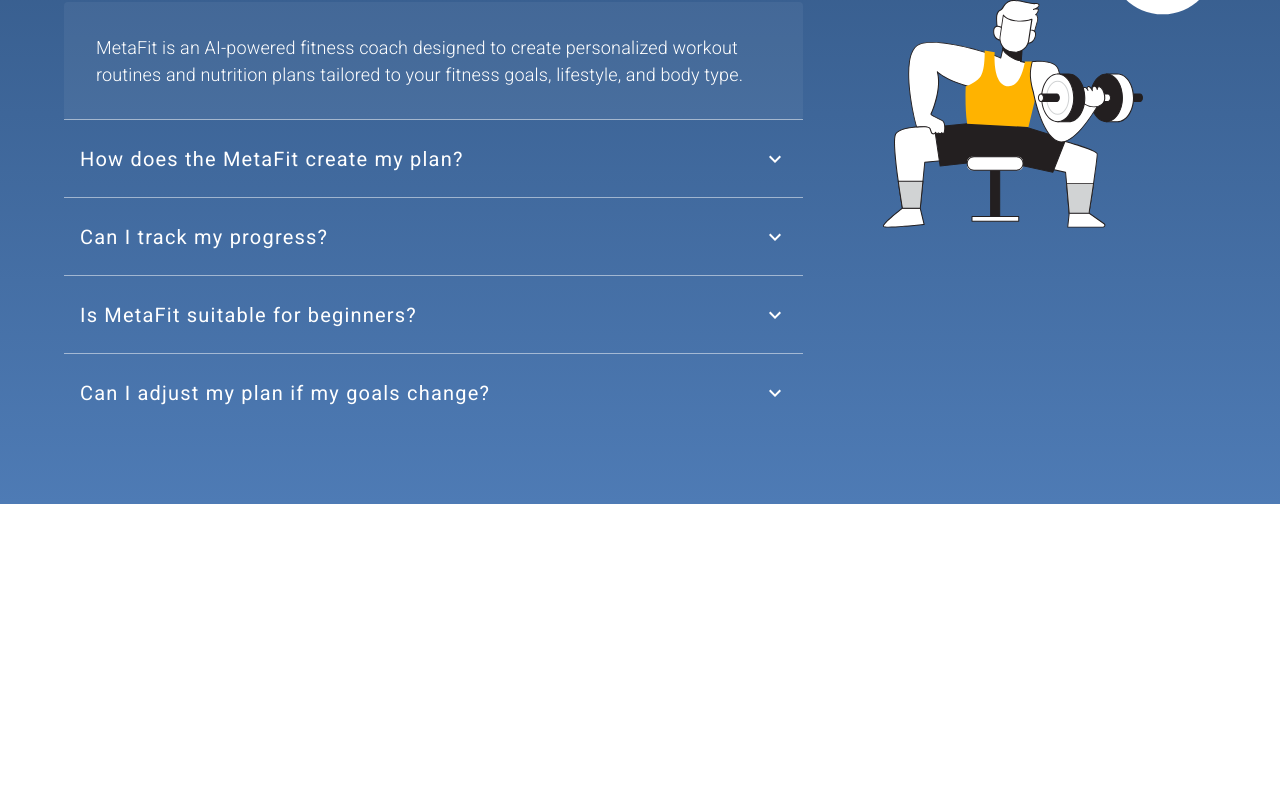
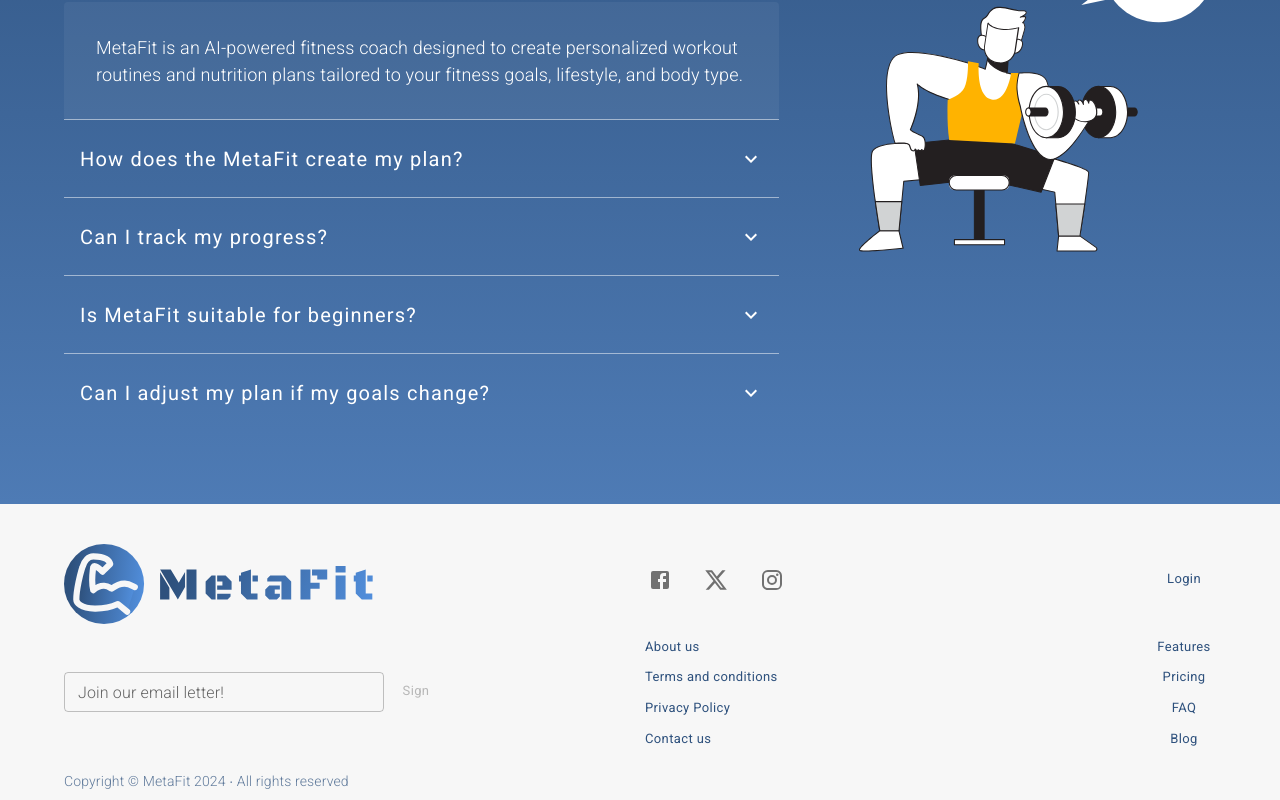
Before and after one commit to BrennoLima/MetaFit, a React (Create React App) app: page / in a window 1280 px wide. Shown: the part 2478-3278 px from the top of the page. Before the commit the page ends 2982 px from the top, so only its background shows below. Built offline with nearby package versions, Linux system fonts and the light colour scheme; a web font is replaced by a local one.

Commit message:
FAQ + Footer

```diff
--- a/src/components/Landing/FAQ.js
+++ b/src/components/Landing/FAQ.js
@@ -119,7 +119,7 @@
             gap: 10,
           }}
         >
-          <Box sx={{ width: ['60%', '45%'], mx: 'auto', mb: [4, 0] }}>
+          <Box sx={{ width: ['60%', '50%'], mx: 'auto', mb: [4, 0] }}>
             <img
               src="assets/SVGs/FAQ.svg"
               alt="FAQ"
--- /dev/null
+++ b/src/components/Landing/Footer.js
@@ -0,0 +1,114 @@
+import React from 'react';
+import FacebookIcon from '@mui/icons-material/Facebook';
+import XIcon from '@mui/icons-material/X';
+import InstagramIcon from '@mui/icons-material/Instagram';
+
+import {
+  Box,
+  Button,
+  Container,
+  IconButton,
+  TextField,
+  Stack,
+  Typography,
+} from '@mui/material';
+
+export const Footer = () => {
+  return (
+    <Container
+      sx={{
+        width: 1,
+        pt: '5vh',
+        pb: 1,
+      }}
+    >
+      <Box sx={{ display: 'flex', flexDirection: ['column', 'row'] }}>
+        <Stack
+          sx={{ width: ['100%', '50%'], alignItems: 'flex-start', gap: 4 }}
+        >
+          <Box sx={{ height: ['40px', '80px'] }}>
+            <img
+              src="assets/SVGs/MetaFitDark.svg"
+              alt="MetaFit"
+              style={{ height: '100%' }}
+            />
+          </Box>
+
+          <Box
+            sx={{ display: 'flex', width: [1, 2 / 3], alignItems: 'center' }}
+          >
+            <TextField
+              color="primary"
+              size="small"
+              label="Join our email letter!"
+              variant="outlined"
+              sx={{
+                my: 2,
+                width: 1,
+              }}
+            />
+            <Button disabled size="small" sx={{ py: 1 }}>
+              Sign
+            </Button>
+          </Box>
+        </Stack>
+        <Box sx={{ width: ['100%', '50%'], pt: 2 }}>
+          <Box
+            sx={{
+              width: 1,
+              display: 'flex',
+              justifyContent: 'space-between',
+              alignItems: 'center',
+              mb: 4,
+            }}
+          >
+            <Box sx={{ display: 'flex', gap: 2 }}>
+              <IconButton>
+                <FacebookIcon />
+              </IconButton>
+              <IconButton>
+                <XIcon />
+              </IconButton>
+              <IconButton>
+                <InstagramIcon />
+              </IconButton>
+            </Box>
+            <Button size="small">Login</Button>
+          </Box>
+          <Box
+            sx={{
+              width: 1,
+              display: 'flex',
+              justifyContent: 'space-between',
+              mt: 4,
+            }}
+          >
+            <Button size="small">About us</Button>
+            <Button size="small">Features</Button>
+          </Box>
+          <Box
+            sx={{ width: 1, display: 'flex', justifyContent: 'space-between' }}
+          >
+            <Button size="small">Terms and conditions</Button>
+            <Button size="small">Pricing</Button>
+          </Box>
+          <Box
+            sx={{ width: 1, display: 'flex', justifyContent: 'space-between' }}
+          >
+            <Button size="small">Privacy Policy</Button>
+            <Button size="small">FAQ</Button>
+          </Box>
+          <Box
+            sx={{ width: 1, display: 'flex', justifyContent: 'space-between' }}
+          >
+            <Button size="small">Contact us</Button>
+            <Button size="small">Blog</Button>
+          </Box>
+        </Box>
+      </Box>
+      <Typography color="primary" fontSize={14} sx={{ opacity: 0.75, mt: 2 }}>
+        Copyright © MetaFit 2024 ∙ All rights reserved
+      </Typography>
+    </Container>
+  );
+};
--- a/src/components/Landing/LandingPage.js
+++ b/src/components/Landing/LandingPage.js
@@ -4,6 +4,7 @@
 import { Features } from './Features';
 import { Testimonials } from './Testimonials';
 import { FAQ } from './FAQ';
+import { Footer } from './Footer';
 
 export const LandingPage = () => {
   return (
@@ -12,6 +13,7 @@
       <Features />
       <Testimonials />
       <FAQ />
+      <Footer />
     </>
   );
 };
```
Also changed, not shown: src/Profile.js (deleted, +0 -27 lines).
